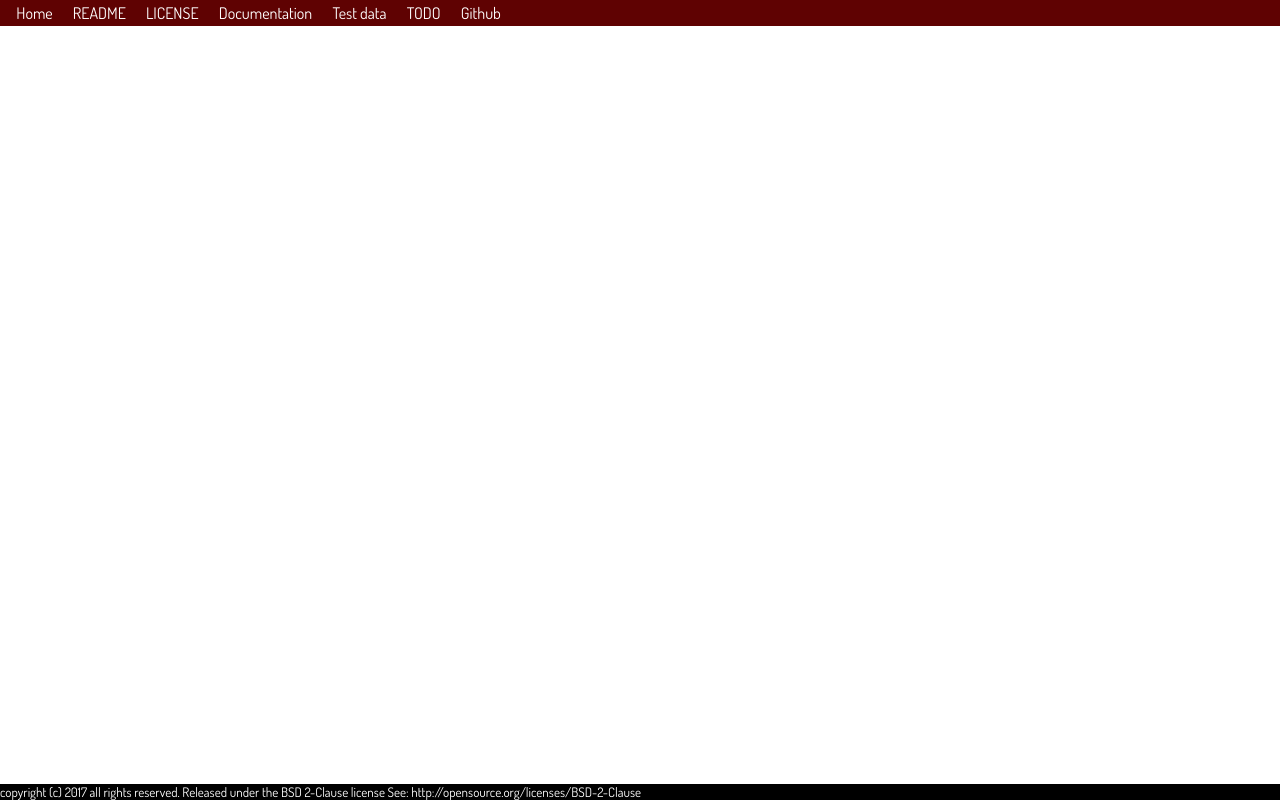
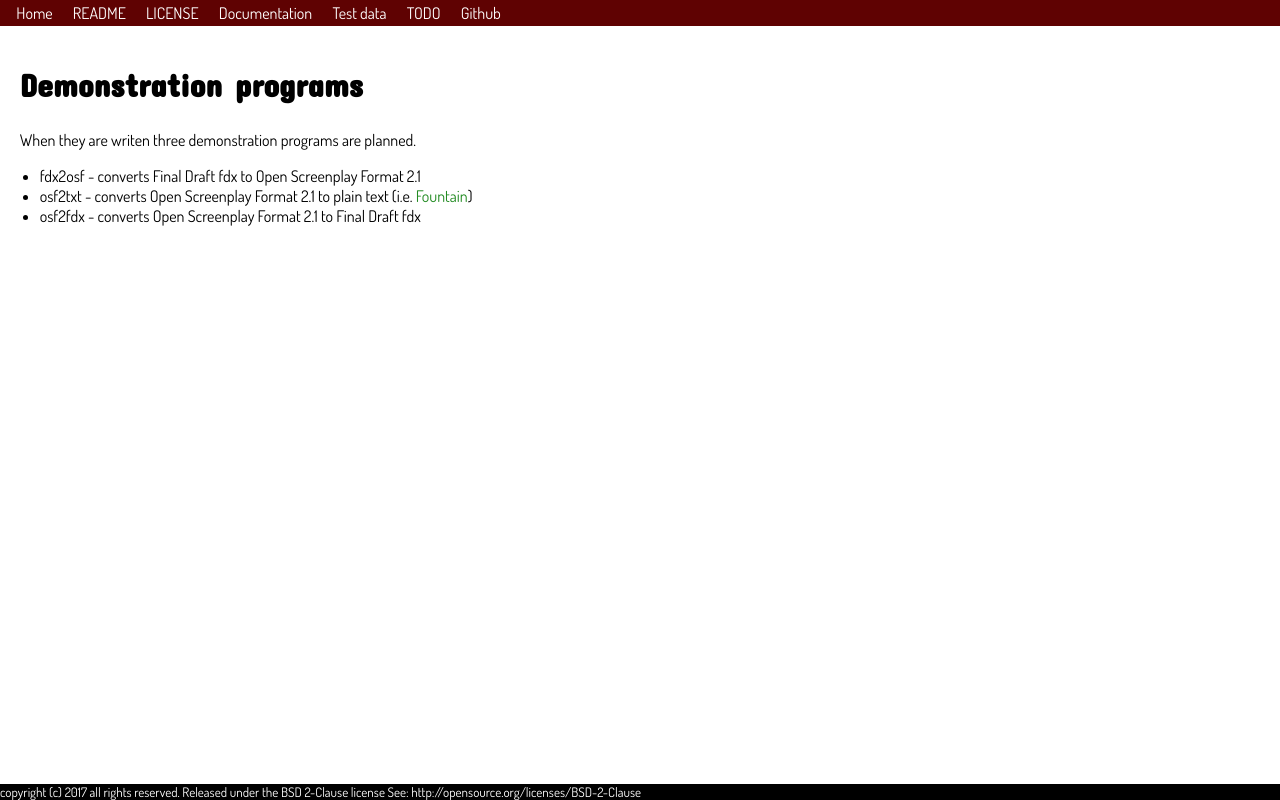
Before and after one commit to rsdoiel/osf, a plain HTML site: page docs/index.html in a window 1280 px wide. Drawn offline with Linux system fonts and the light colour scheme.

Commit message:
Quick Save

```diff
--- a/docs/index.html
+++ b/docs/index.html
@@ -9,6 +9,15 @@
 
 </header>
 <section>
+<h1>Demonstration programs</h1>
+
+<p>When they are writen three demonstration programs are planned.</p>
+
+<ul>
+<li>fdx2osf - converts Final Draft fdx to Open Screenplay Format 2.1</li>
+<li>osf2txt - converts Open Screenplay Format 2.1 to plain text (i.e. <a href="https://fountain.io">Fountain</a>)</li>
+<li>osf2fdx - converts Open Screenplay Format 2.1 to Final Draft fdx</li>
+</ul>
 
 </section>
 <nav>
```
